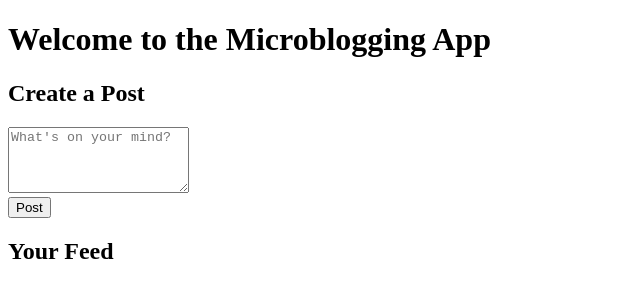
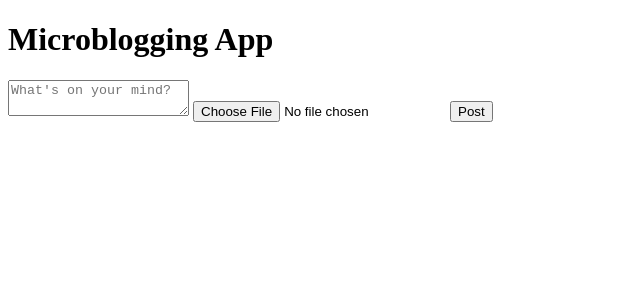
Before and after one commit to bharkavi3003/exp6, a plain HTML site: page Microblog.html in a window 1280 px wide. Shown: the whole page, without its empty margins (0-640 px from the left). Drawn offline with Linux system fonts and the light colour scheme.

Commit message:
Update Microblog.html

```diff
--- a/Microblog.html
+++ b/Microblog.html
@@ -3,22 +3,21 @@
 <head>
     <meta charset="UTF-8">
     <meta name="viewport" content="width=device-width, initial-scale=1.0">
-    <title>Microblogging App</title>
-    <link rel="stylesheet" href="microstyle.css">
+    <title>Microblogging App with Images, Date, Time, and Likes</title>
+    <link rel="stylesheet" href="miblo.css">
 </head>
 <body>
-    <h1>Welcome to the Microblogging App</h1>
-    <div id="post-section">
-        <h2>Create a Post</h2>
-        <textarea id="post-content" placeholder="What's on your mind?" rows="4"></textarea><br>
-        <button id="post-button" onclick="createPost()">Post</button>
+    <div class="container">
+        <h1>Microblogging App</h1>
+        <form id="postForm">
+            <textarea id="postContent" placeholder="What's on your mind?" required></textarea>
+            <input type="file" id="postImage" accept="image/*">
+            <button type="submit">Post</button>
+        </form>
+        <div id="postsContainer">
+            <!-- Posts will be dynamically added here -->
+        </div>
     </div>
-
-    <div id="feed-section">
-        <h2>Your Feed</h2>
-        <div id="feed"></div>
-    </div>
-
-    <script src="microstyle.js"></script>
+    <script src="app.js"></script>
 </body>
 </html>
```
